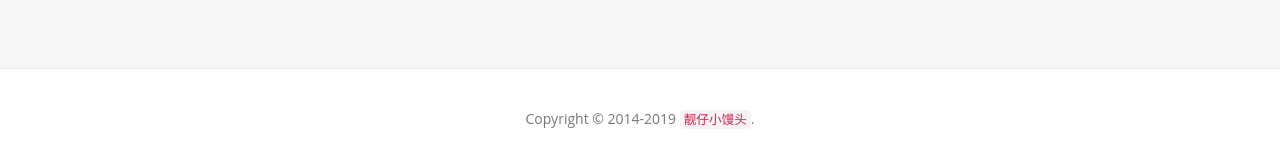
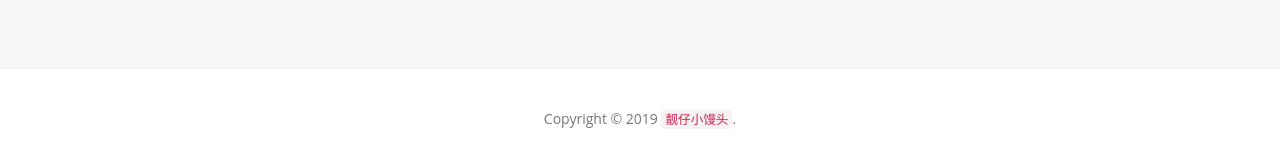
Before and after one commit to oldrive/oldrive.github.io, a Jekyll site: the page built from index.html, in a window 1280 px wide and 1213 px high. Shown: the part 1054-1210 px from the top of the window. Built offline with Jekyll 4.4.1, drawn with Linux system fonts in a browser that asks for light colours; nearby versions of some CDN libraries; a script that is not in the unit is left out; the list of posts is cut into pages by our own code; comment, search, counter and statistics services are not loaded.

Commit message:
Update footer.html

```diff
--- a/_includes/footer.html
+++ b/_includes/footer.html
@@ -1,6 +1,6 @@
 <footer class="footer" role="contentinfo">
 	<div class="container">
-		<p class="copyright" style="text-align: center;">Copyright &copy; 2014-{{ site.time | date: '%Y' }} <a href="{{site.resume_site}}"><code>{{ site.author }}</code></a>.</p>
+		<p class="copyright" style="text-align: center;">Copyright &copy; {{ site.time | date: '%Y' }} <a href="{{site.resume_site}}"><code>{{ site.author }}</code></a>.</p>
 	</div>
 </footer>
 
```
